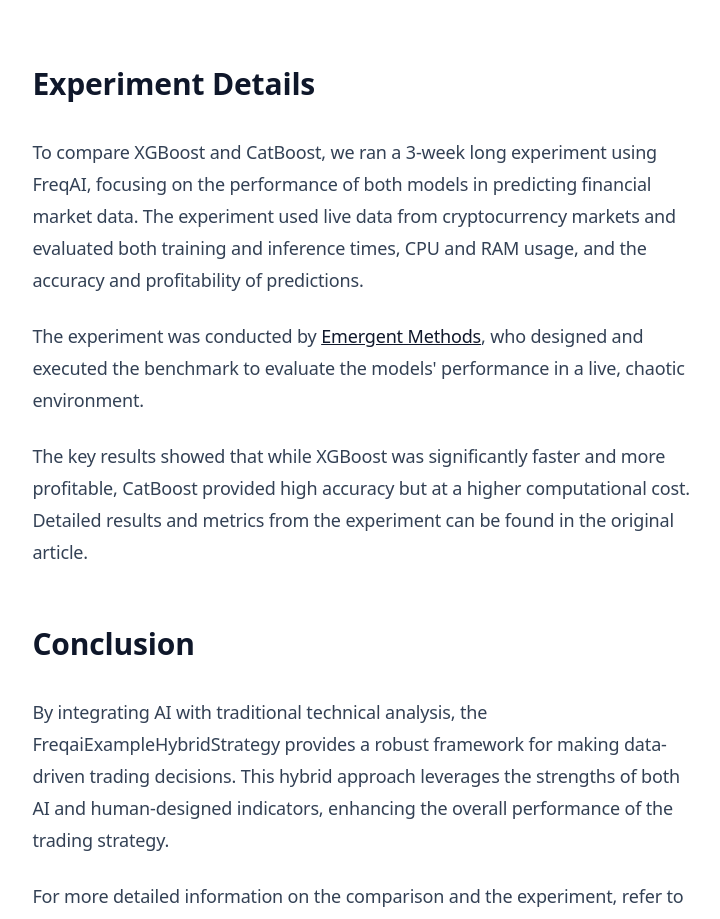
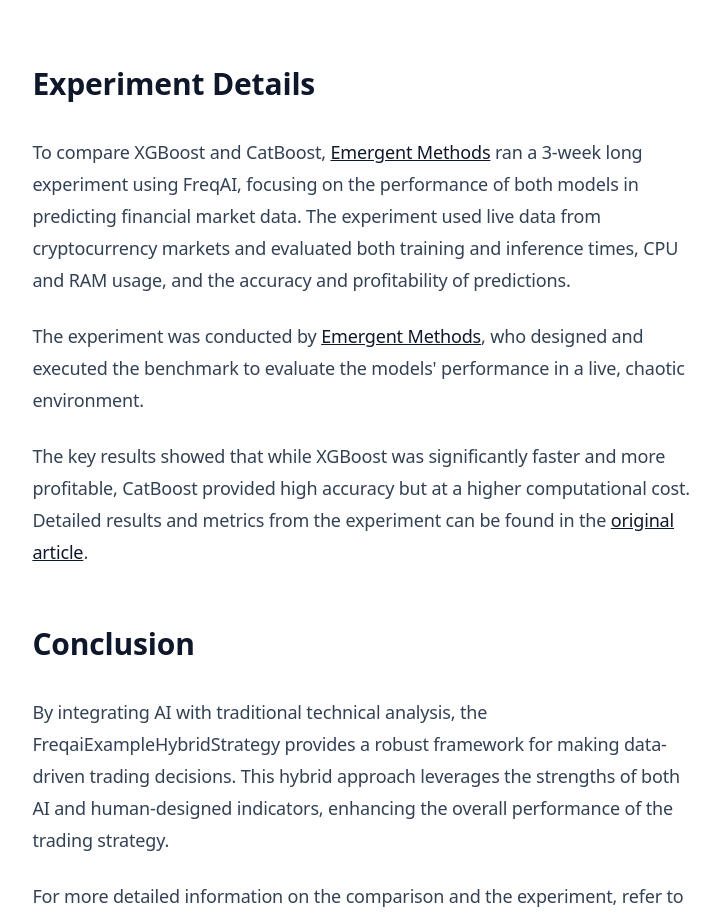
Before and after one commit to nicolad/vadim.blog, a Next.js app: page /catboost-vs-xgboost in a window 1280 px wide. Shown: the part 1440-2359 px from the top of the page, without its empty margins (273-993 px from the left). Built offline with nearby package versions, Linux system fonts and the light colour scheme.

Commit message:
Small improvement.

```diff
--- a/app/catboost-vs-xgboost/page.tsx
+++ b/app/catboost-vs-xgboost/page.tsx
@@ -46,7 +46,7 @@
       <section>
         <h2>Comparing XGBoost and CatBoost</h2>
         <p>
-          In our previous article, we discussed the use of CatBoost in the
+          In our previous article, we discussed the use of CatBoost in the{" "}
           <strong>FreqaiHybridStrategy</strong>. In this section, we compare
           CatBoost and XGBoost based on various metrics important for financial
           market modeling.
@@ -103,12 +103,19 @@
       <section>
         <h2>Experiment Details</h2>
         <p>
-          To compare XGBoost and CatBoost, we ran a 3-week long experiment using
-          FreqAI, focusing on the performance of both models in predicting
-          financial market data. The experiment used live data from
-          cryptocurrency markets and evaluated both training and inference
-          times, CPU and RAM usage, and the accuracy and profitability of
-          predictions.
+          To compare XGBoost and CatBoost,{" "}
+          <a
+            href="https://emergentmethods.ai/"
+            target="_blank"
+            rel="noopener noreferrer"
+          >
+            Emergent Methods
+          </a>{" "}
+          ran a 3-week long experiment using FreqAI, focusing on the performance
+          of both models in predicting financial market data. The experiment
+          used live data from cryptocurrency markets and evaluated both training
+          and inference times, CPU and RAM usage, and the accuracy and
+          profitability of predictions.
         </p>
         <p>
           The experiment was conducted by{" "}
@@ -126,7 +133,11 @@
           The key results showed that while XGBoost was significantly faster and
           more profitable, CatBoost provided high accuracy but at a higher
           computational cost. Detailed results and metrics from the experiment
-          can be found in the original article.
+          can be found in the{" "}
+          <a href="https://emergentmethods.medium.com/real-time-head-to-head-adaptive-modeling-of-financial-market-data-using-xgboost-and-catboost-995a115a7495">
+            original article
+          </a>
+          .
         </p>
       </section>
 
```
